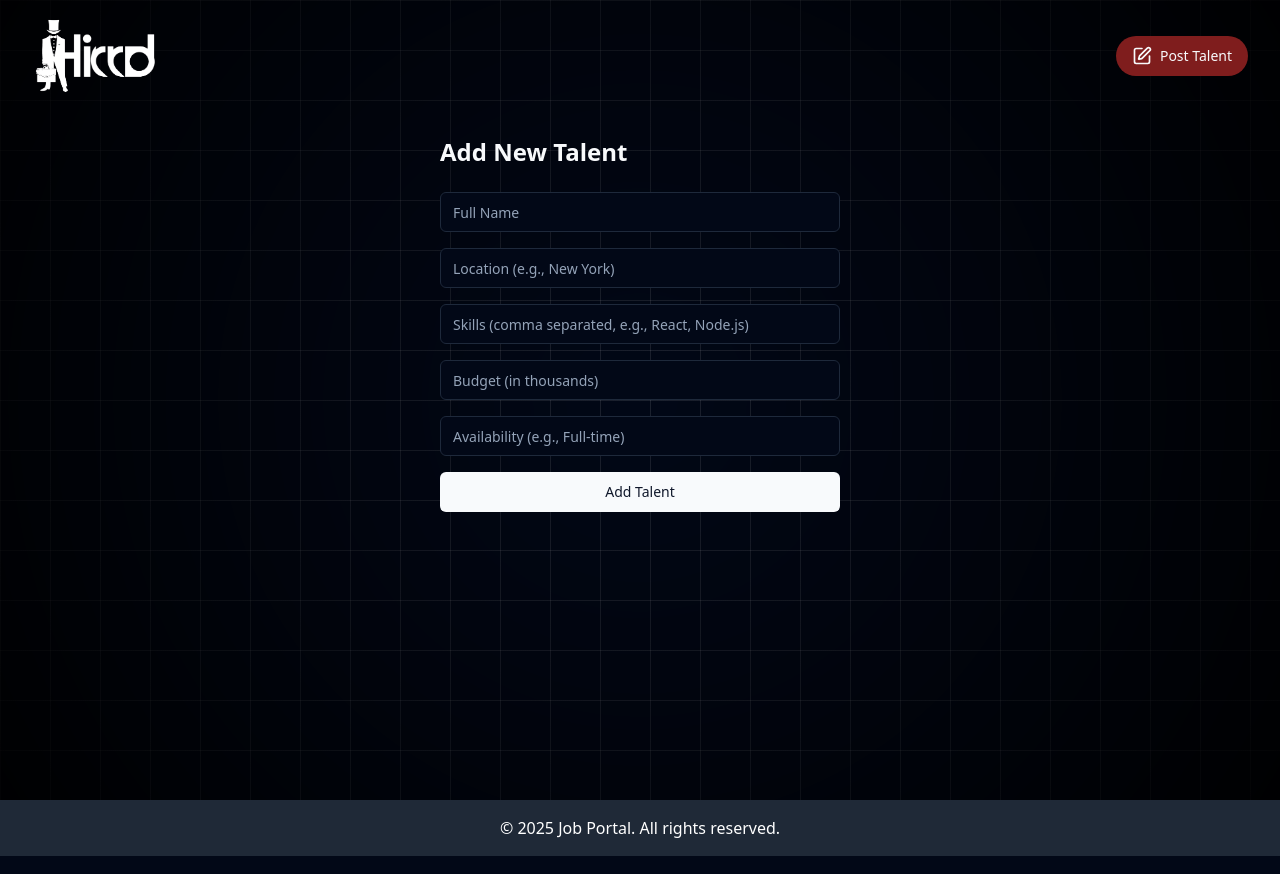
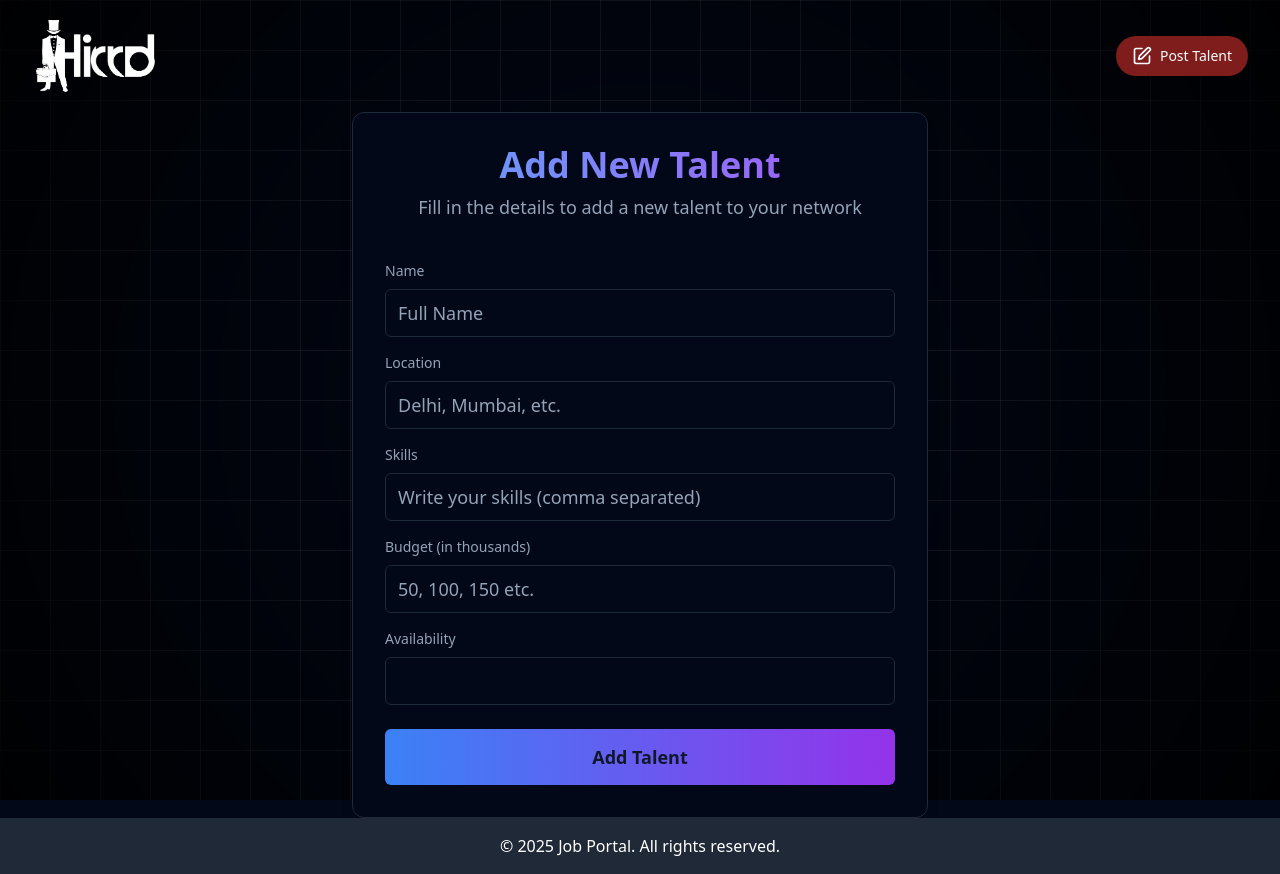
Before and after one commit to DeepakKaushik2505/talent-matchmaking-engine, a React (Vite) app: page /add-talent in a window 1280 px wide. Built offline with nearby package versions, Linux system fonts and the light colour scheme.

Commit message:
feat: integrate Sonner for toast notifications and enhance talent card styles

```diff
--- a/package.json
+++ b/package.json
@@ -33,6 +33,7 @@
     "react-hook-form": "^7.52.2",
     "react-router-dom": "^6.26.0",
     "react-spinners": "^0.14.1",
+    "sonner": "^2.0.6",
     "tailwind-merge": "^2.4.0",
     "tailwindcss-animate": "^1.0.7",
     "vaul": "^0.9.1",
--- a/src/App.css
+++ b/src/App.css
@@ -73,3 +73,98 @@
   transform: scale(1.05);
   box-shadow: 0 0 25px rgba(99, 102, 241, 0.6); /* indigo glow */
 }
+/* Talent Card Styles - Dark Blue Theme */
+.talent-card {
+  position: relative;
+  background: #0f172a; /* Dark blue background */
+  border-radius: 12px;
+  padding: 1.5rem;
+  box-shadow: 0 4px 6px rgba(0, 0, 0, 0.25);
+  border: 1px solid #1e293b;
+  transition: all 0.3s ease;
+  height: 100%;
+  display: flex;
+  flex-direction: column;
+}
+
+.talent-card:hover {
+  transform: translateY(-5px);
+  box-shadow: 0 10px 20px rgba(0, 0, 0, 0.3);
+  border-color: #334155;
+}
+
+/* Centered Heading */
+.talent-content {
+  flex-grow: 1;
+  display: flex;
+  flex-direction: column;
+  gap: 0.75rem;
+  text-align: center; /* Added for center alignment */
+}
+
+.talent-name {
+  font-size: 1.25rem;
+  font-weight: 600;
+  color: #f8fafc;
+  margin-bottom: 0.25rem;
+  text-align: center; /* Ensures center alignment */
+}
+
+/* Rest of the styles remain similar with color adjustments */
+.talent-location {
+  font-size: 0.875rem;
+  color: #94a3b8;
+  text-align: center; /* Center location text */
+}
+
+.skills-container {
+  display: flex;
+  flex-wrap: wrap;
+  gap: 0.5rem;
+  margin: 0.5rem 0;
+  justify-content: center; /* Center skills */
+}
+
+.skill-tag {
+  background: #1e293b;
+  color: #e2e8f0;
+  padding: 0.25rem 0.5rem;
+  border-radius: 4px;
+  font-size: 0.75rem;
+  font-weight: 500;
+}
+
+.talent-meta {
+  margin-top: auto;
+  font-size: 0.875rem;
+  text-align: center; /* Center meta info */
+}
+
+.view-profile-btn {
+  width: 100%;
+  background: #1d4ed8; /* Darker blue button */
+  color: white;
+  border: none;
+  padding: 0.75rem;
+  border-radius: 6px;
+  font-weight: 500;
+  cursor: pointer;
+  transition: all 0.2s ease;
+  margin-top: 1rem;
+}
+
+.view-profile-btn:hover {
+  background: #1e40af; /* Even darker blue on hover */
+  transform: translateY(-1px);
+}
+
+/* Like button color */
+.like-btn {
+  color: #f43f5e; /* Rose color for contrast */
+}
+
+/* Modal background */
+.profile-modal {
+  background: #0f172a;
+  border: 1px solid #1e293b;
+}
--- a/src/App.jsx
+++ b/src/App.jsx
@@ -2,6 +2,7 @@ import { RouterProvider, createBrowserRouter } from "react-router-dom";
 
 import AppLayout from "./layouts/app-layout";
 import { ThemeProvider } from "./components/theme-provider";
+import { Toaster } from 'sonner';
 
 // ✅ Pages that are implemented
 import HomePage from "./pages/home";
@@ -50,7 +51,9 @@ const router = createBrowserRouter([
 
 function App() {
   return (
+
     <ThemeProvider defaultTheme="dark" storageKey="vite-ui-theme">
+      <Toaster position="top-center" richColors />
       <RouterProvider router={router} />
     </ThemeProvider>
   );
--- a/src/components/talent-card.jsx
+++ b/src/components/talent-card.jsx
@@ -14,54 +14,52 @@ const TalentCard = ({ data }) => {
 
   return (
     <Dialog>
-      <div className="relative rounded-lg shadow-md p-3 w-full sm:w-52 flex flex-col justify-between gap-2 bg-card text-card-foreground border border-border h-auto sm:h-72 text-center">
+      <div id={`talent-card-${data.id}`} className="talent-card">
         {/* Like Button */}
         <button
+          id={`like-btn-${data.id}`}
           onClick={() => setLiked(!liked)}
-          className="absolute top-2 left-2 text-destructive z-10"
+          className="like-btn"
           aria-label="Like talent"
         >
-          {liked ? <HeartFill size={20} fill="currentColor" /> : <Heart size={20} />}
+          {liked ? <HeartFill size={20} /> : <Heart size={20} />}
         </button>
 
         {/* Content */}
-        <div className="flex-grow flex flex-col justify-center items-center gap-1 mt-3">
-          <h3 className="font-semibold text-md">{data.name}</h3>
-          <p className="text-xs text-muted-foreground">{data.city}</p>
+        <div className="talent-content">
+          <h3 className="talent-name">{data.name}</h3>
+          <p className="talent-location">{data.city}</p>
 
-          <div className="flex flex-wrap justify-center gap-1 mt-1">
+          <div className="skills-container">
             {data.skills?.map((skill) => (
-              <span
-                key={skill}
-                className="text-[10px] bg-accent text-accent-foreground rounded px-2 py-0.5"
-              >
+              <span key={skill} className="skill-tag">
                 {skill}
               </span>
             ))}
           </div>
 
-          <p className="text-xs text-muted-foreground mt-1">
-            <strong>Availability:</strong> {data.availability}
+          <div className="talent-meta">
+            <p className="talent-availability">
+              <span className="meta-label">Availability:</span> {data.availability}
             </p>
-          <p className="text-xs text-muted-foreground mt-1">
-            <strong>Budget:</strong> ₹{data.budget}k
+            <p className="talent-budget">
+              <span className="meta-label">Budget:</span> ₹{data.budget}k
             </p>
           </div>
 
           {/* Dialog Trigger */}
           <DialogTrigger asChild>
-          <button
-            className="mt-2 bg-primary hover:bg-primary/90 text-primary-foreground py-1.5 px-3 rounded text-xs"
-          >
+            <button id={`view-profile-btn-${data.id}`} className="view-profile-btn">
               View Profile
             </button>
           </DialogTrigger>
         </div>
 
         {/* Modal Content */}
-      <DialogContent>
+        <DialogContent className="profile-modal">
           <TalentProfileModal talentId={data.id} />
         </DialogContent>
+      </div>
     </Dialog>
   );
 };
--- a/src/pages/add-talent.jsx
+++ b/src/pages/add-talent.jsx
@@ -1,45 +1,105 @@
+import { toast } from 'sonner';
 import { useTalentStore } from "@/store/index";
 import { useForm } from "react-hook-form";
 import { Input } from "@/components/ui/input";
 import { Button } from "@/components/ui/button";
 
 const AddTalent = () => {
-  const { register, handleSubmit } = useForm();
+  const { register, handleSubmit, reset } = useForm();
   const addTalent = useTalentStore((state) => state.addTalent);
 
   const onSubmit = (data) => {
-    addTalent({
+    const newTalent = {
       ...data,
-      skills: data.skills.split(',').map(skill => skill.trim()), // Convert comma-separated string to array
+      skills: data.skills.split(',').map(skill => skill.trim()),
+    };
+
+    addTalent(newTalent);
+    reset();
+
+    toast.success('Talent Added Successfully', {
+      description: `${newTalent.name} has been added to your talent pool.`,
+      action: {
+        label: 'View Talents',
+        onClick: () => (window.location.href = '/talent-list'),
+      },
     });
   };
 
   return (
-    <div className="max-w-md mx-auto p-6">
-      <h1 className="text-2xl font-bold mb-6">Add New Talent</h1>
-      <form onSubmit={handleSubmit(onSubmit)} className="space-y-4">
+    <div className="max-w-xl mx-auto p-8 bg-card rounded-xl shadow-lg border border-border">
+      <div className="text-center mb-10">
+        <h1 className="text-4xl font-bold mb-2 bg-gradient-to-r from-blue-400 to-purple-500 bg-clip-text text-transparent">
+          Add New Talent
+        </h1>
+        <p className="text-muted-foreground text-lg">
+          Fill in the details to add a new talent to your network
+        </p>
+      </div>
+
+      <form onSubmit={handleSubmit(onSubmit)} className="space-y-6">
+        <div className="space-y-4">
+          <div>
+            <label className="block text-sm font-medium mb-2 text-muted-foreground">
+              Name
+            </label>
             <Input
               {...register("name", { required: true })}
               placeholder="Full Name"
+              className="h-12 text-lg"
             />
+          </div>
+
+          <div>
+            <label className="block text-sm font-medium mb-2 text-muted-foreground">
+              Location
+            </label>
             <Input
               {...register("city", { required: true })}
-          placeholder="Location (e.g., New York)"
+              placeholder="Delhi, Mumbai, etc."
+              className="h-12 text-lg"
             />
+          </div>
+
+          <div>
+            <label className="block text-sm font-medium mb-2 text-muted-foreground">
+              Skills
+            </label>
             <Input
               {...register("skills", { required: true })}
-          placeholder="Skills (comma separated, e.g., React, Node.js)"
+              placeholder="Write your skills (comma separated)"
+              className="h-12 text-lg"
             />
+          </div>
+
+          <div>
+            <label className="block text-sm font-medium mb-2 text-muted-foreground">
+              Budget (in thousands)
+            </label>
             <Input
               type="number"
               {...register("budget", { required: true })}
-          placeholder="Budget (in thousands)"
+              placeholder="50, 100, 150 etc."
+              className="h-12 text-lg"
             />
+          </div>
+
+          <div>
+            <label className="block text-sm font-medium mb-2 text-muted-foreground">
+              Availability
+            </label>
             <Input
               {...register("availability", { required: true })}
-          placeholder="Availability (e.g., Full-time)"
+              placeholder=""
+              className="h-12 text-lg"
             />
-        <Button type="submit" className="w-full">
+          </div>
+        </div>
+
+        <Button
+          type="submit"
+          className="w-full h-14 text-lg font-semibold bg-gradient-to-r from-blue-500 to-purple-600 hover:from-blue-600 hover:to-purple-700 transition-all"
+        >
           Add Talent
         </Button>
       </form>
--- a/src/pages/talent-listing.jsx
+++ b/src/pages/talent-listing.jsx
@@ -30,14 +30,13 @@ const TalentListing = () => {
 
   // Apply filters whenever any filter changes or talents update
   useEffect(() => {
-    let result = talents;
+    let result = [...talents];
 
-    // Apply search filter
+    // Apply search filter (name only, case-insensitive)
     if (searchQuery) {
       const query = searchQuery.toLowerCase();
       result = result.filter(talent =>
-        talent.name.toLowerCase().includes(query) ||
-        talent.skills.some(s => s.toLowerCase().includes(query))
+        talent.name.toLowerCase().includes(query)
       );
     }
 
@@ -64,7 +63,7 @@ const TalentListing = () => {
     setFilteredTalents(result);
   }, [talents, searchQuery, location, skill, budget]);
 
-  const onSearch = (e) => {
+  const handleSearch = (e) => {
     e.preventDefault();
     const val = e.target["search-query"].value;
     setSearchQuery(val);
@@ -75,6 +74,8 @@ const TalentListing = () => {
     setLocation("");
     setSkill("");
     setBudget([0, 200]);
+    // Reset the search input field
+    document.getElementById("search-query").value = "";
   };
 
   return (
@@ -82,11 +83,11 @@ const TalentListing = () => {
       <h1 className="text-4xl font-bold text-center mb-8">Find Talent</h1>
 
       {/* Search Bar */}
-      <form onSubmit={onSearch} className="flex gap-2 mb-6">
+      <form onSubmit={handleSearch} className="flex gap-2 mb-6">
         <Input
+          id="search-query"
           name="search-query"
-          placeholder="Search by name or skill..."
-          defaultValue={searchQuery}
+          placeholder="Search by name..."
           className="flex-1"
         />
         <Button type="submit">Search</Button>
@@ -153,7 +154,11 @@ const TalentListing = () => {
             <TalentCard key={talent.id} data={talent} />
           ))
         ) : (
-          <p className="text-center col-span-full">No talents found. Try adjusting your filters.</p>
+          <p className="text-center col-span-full">
+            {talents.length === 0
+              ? "No talents added yet. Add some talents first!"
+              : "No talents match your filters. Try adjusting your search."}
+          </p>
         )}
       </div>
     </div>
```
Also changed, not shown: 2 other files (tests, documents, lock files or other folders). Lines whose indentation alone changed are shown as unchanged.
